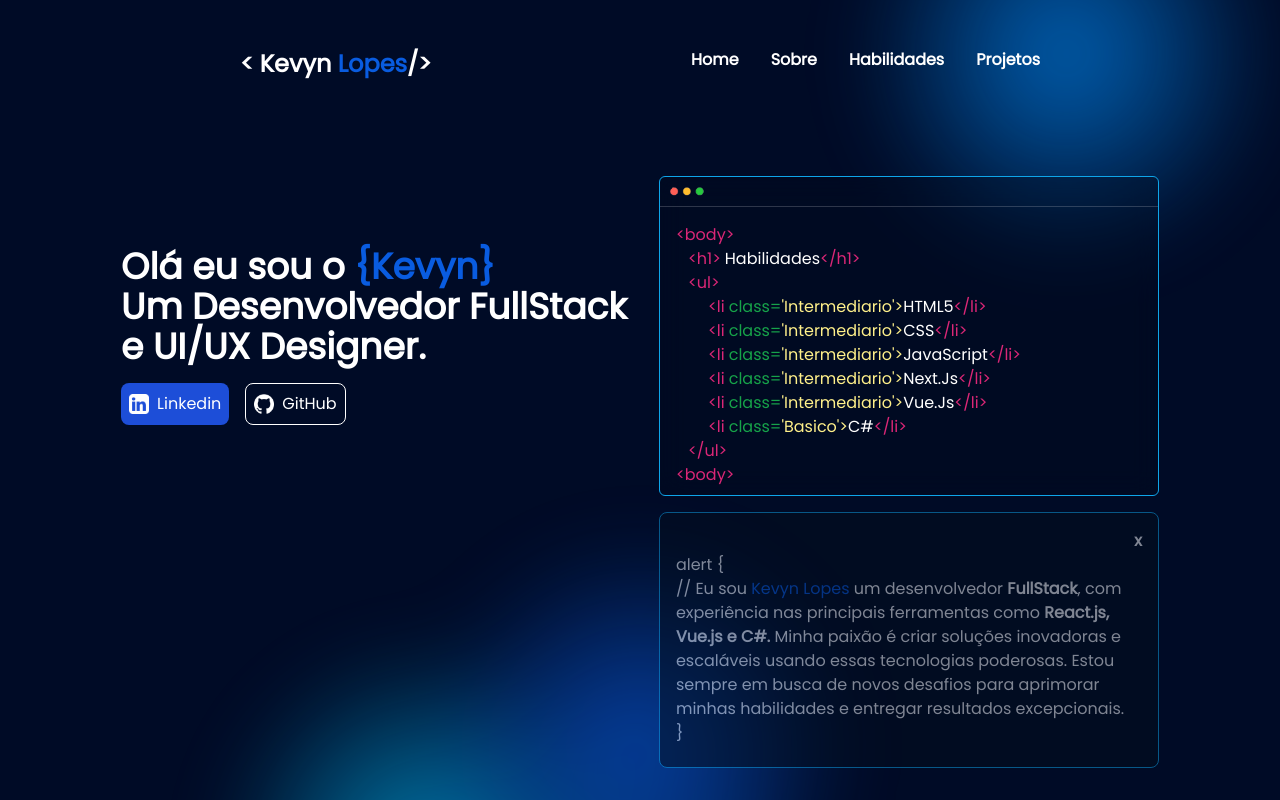
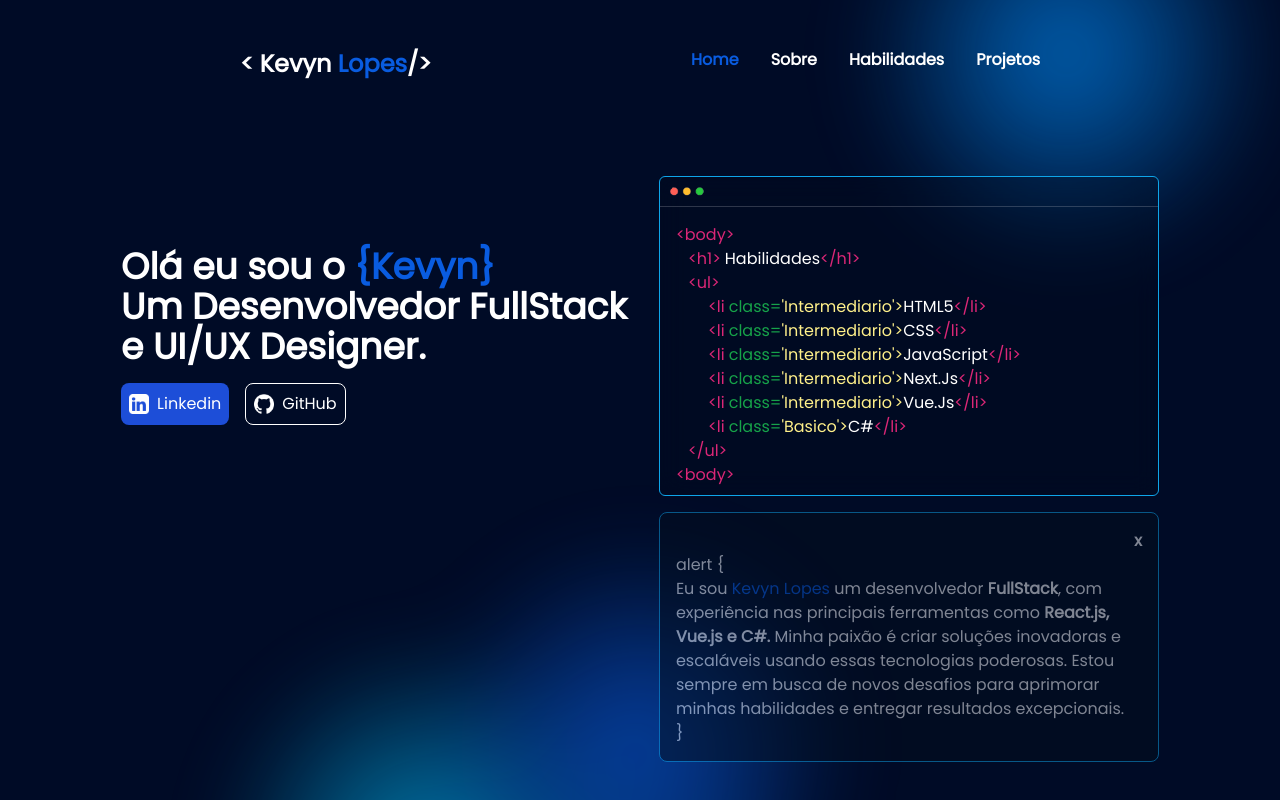
Before and after one commit to kevynlopes/kevyn-portfolio, a Vue app: page / in a window 1280 px wide. Shown: the top 800 px of the page. Built offline with nearby package versions, Linux system fonts and the light colour scheme.

Commit message:
change mobile version

```diff
--- a/src/components/Hero/Alert.vue
+++ b/src/components/Hero/Alert.vue
@@ -2,15 +2,15 @@
   <transition name="slide-fade">
     <div
       v-if="show"
-      class="flex flex-col h-64 p-4 bg-[#020D1D] border border-sky-500 rounded-lg z-50 lg:absolute sm:-right-0 -bottom-4 teste:bottom-10 lg:translate-y-full teste:translate-x-1/3 animate-pulse"
+      class="flex flex-col max-sm:h-80 p-4 bg-[#020D1D] border border-sky-500 rounded-lg z-50 lg:absolute sm:-right-0 -bottom-4 teste:bottom-10 lg:translate-y-full teste:translate-x-1/3 animate-pulse"
     >
       <button class="flex justify-end font-bold" @click="exit">x</button>
       alert {
       <br />
       <p>
-        // Eu sou <span class="text-[#095CE0]">Kevyn Lopes</span> um
-        desenvolvedor <span class="font-bold">FullStack</span>, com experiência
-        nas principais ferramentas como
+        Eu sou <span class="text-[#095CE0]">Kevyn Lopes</span> um desenvolvedor
+        <span class="font-bold">FullStack</span>, com experiência nas principais
+        ferramentas como
         <span class="font-bold">React.js, Vue.js e C#.</span>
         Minha paixão é criar soluções inovadoras e escaláveis usando essas
         tecnologias poderosas. Estou sempre em busca de novos desafios para
@@ -41,12 +41,10 @@ export default {
 .slide-fade-enter-active {
   transition: all 0.3s ease;
 }
-.slide-fade-leave-active {
-  transition: all 0.8s cubic-bezier(1, 0.5, 0.8, 1);
-}
-.slide-fade-enter, .slide-fade-leave-to
+
+.slide-fade-enter
 /* .slide-fade-leave-active below version 2.1.8 */ {
-  transition: 0.3s;
+  transition: 0.1s;
   opacity: 0;
 }
 </style>
--- a/src/components/Navbar.vue
+++ b/src/components/Navbar.vue
@@ -31,4 +31,9 @@
 export default {};
 </script>
 
-<style></style>
+<style>
+.router-link-exact-active {
+  color: #095ce0;
+  font-weight: bold;
+}
+</style>
```
